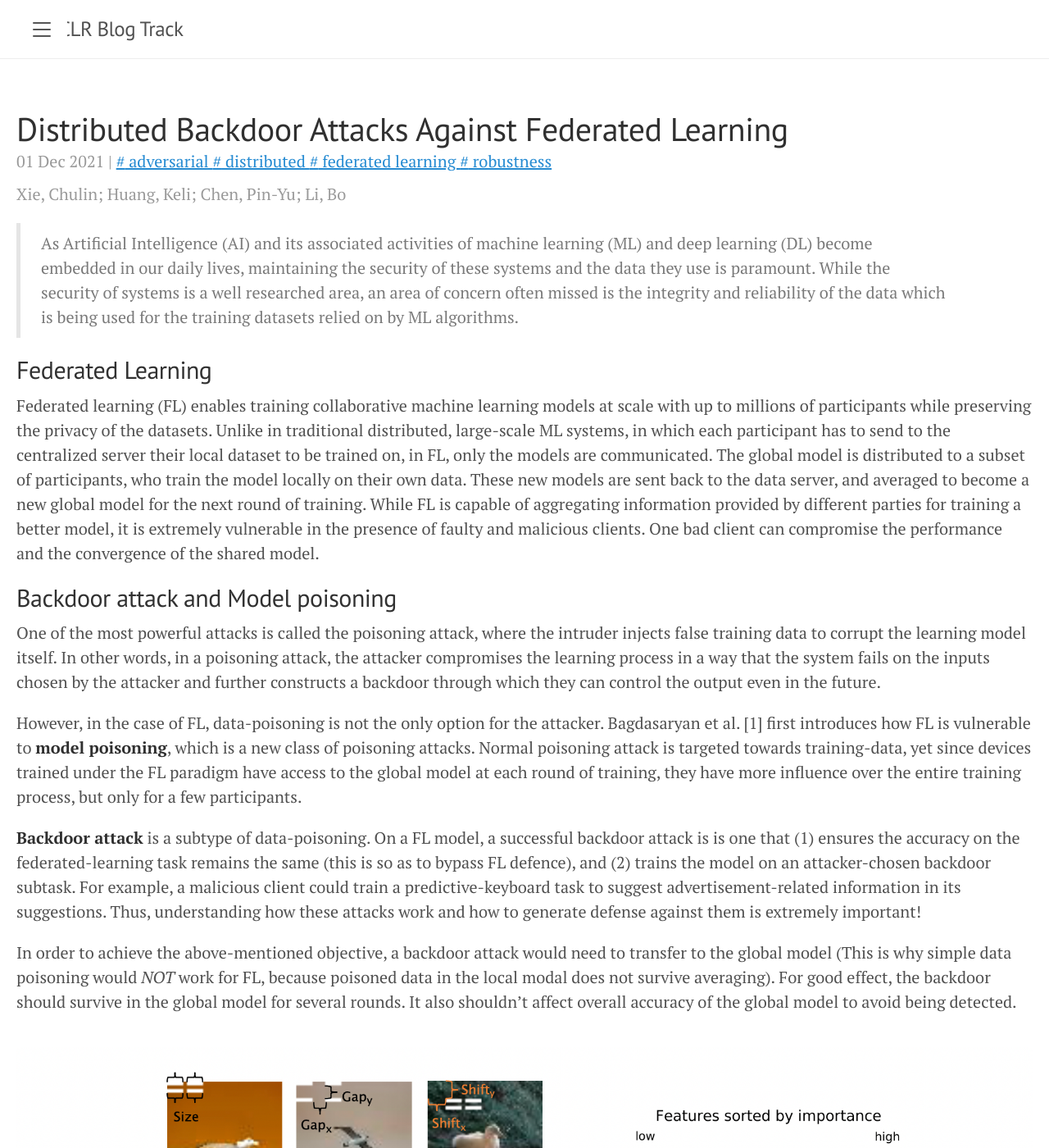
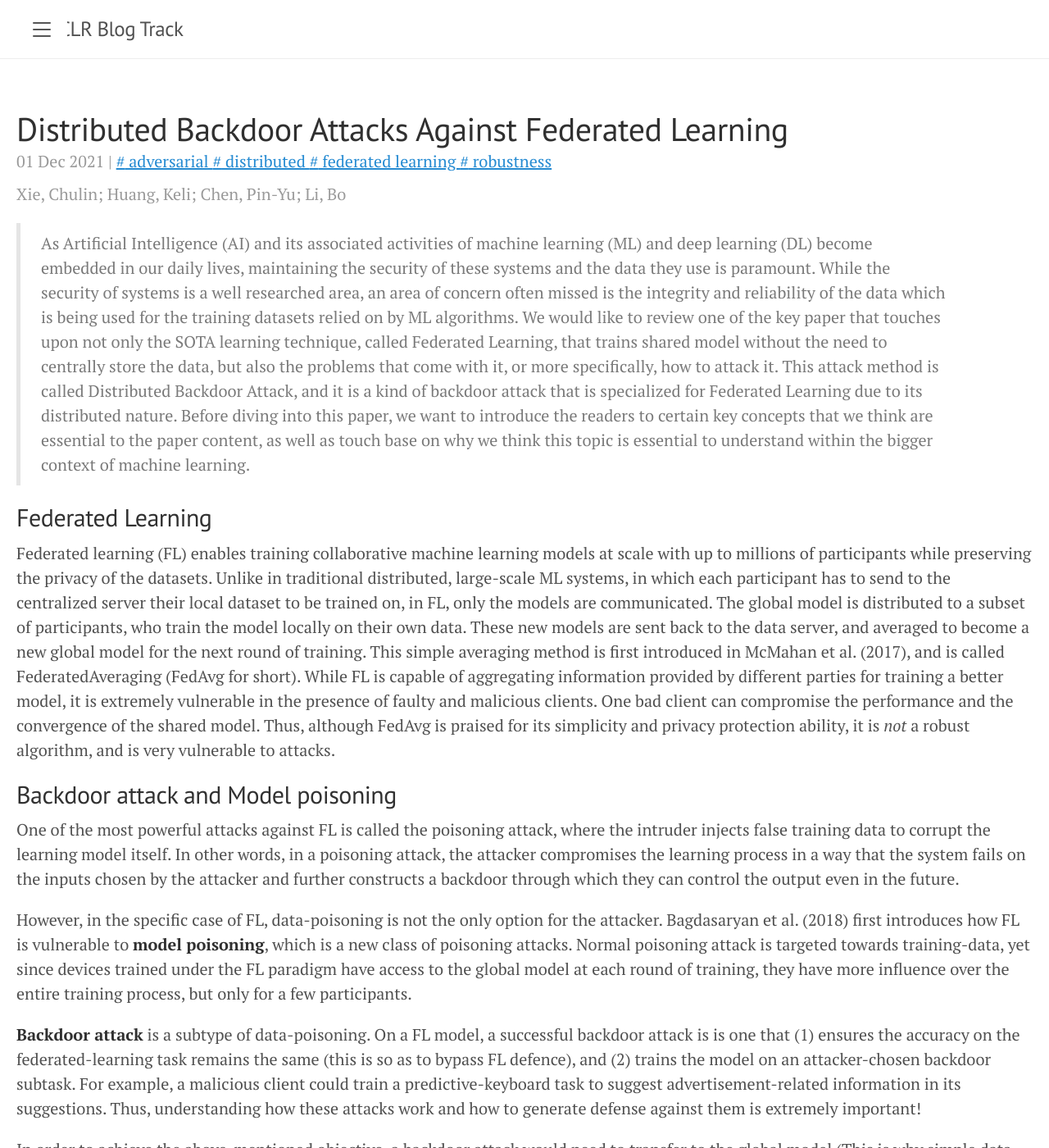
Before and after one commit to mataach/dba_blogpost, a Jekyll site: the page built from _posts/2021-12-01-DBA.md, in a window 1280 px wide and 1400 px high. Shown: the whole window at 82% size. Built offline with Jekyll 4.4.1, drawn with Linux system fonts in a browser that asks for light colours; formulas are drawn with MathJax 3; comment, search, counter and statistics services are not loaded.

Commit message:
Update 2021-12-01-DBA.md

```diff
--- a/_posts/2021-12-01-DBA.md
+++ b/_posts/2021-12-01-DBA.md
@@ -6,17 +6,17 @@ authors: Xie, Chulin; Huang, Keli; Chen, Pin-Yu; Li, Bo
 ---
 
 <!-- abstract -->
-> As Artificial Intelligence (AI) and its associated activities of machine learning (ML) and deep learning (DL) become embedded in our daily lives, maintaining the security of these systems and the data they use is paramount. While the security of systems is a well researched area, an area of concern often missed is the integrity and reliability of the data which is being used for the training datasets relied on by ML algorithms.
+> As Artificial Intelligence (AI) and its associated activities of machine learning (ML) and deep learning (DL) become embedded in our daily lives, maintaining the security of these systems and the data they use is paramount. While the security of systems is a well researched area, an area of concern often missed is the integrity and reliability of the data which is being used for the training datasets relied on by ML algorithms. We would like to review one of the key paper that touches upon not only the SOTA learning technique, called Federated Learning, that trains shared model without the need to centrally store the data, but also the problems that come with it, or more specifically, how to attack it. This attack method is called Distributed Backdoor Attack, and it is a kind of backdoor attack that is specialized for Federated Learning due to its distributed nature. Before diving into this paper, we want to introduce the readers to certain key concepts that we think are essential to the paper content, as well as touch base on why we think this topic is essential to understand within the bigger context of machine learning.
 
 ## Federated Learning
 
-Federated learning (FL) enables training collaborative machine learning models at scale with up to millions of participants while preserving the privacy of the datasets. Unlike in traditional distributed, large-scale ML systems, in which each participant has to send to the centralized server their local dataset to be trained on, in FL, only the models are communicated. The global model is distributed to a subset of participants, who train the model locally on their own data. These new models are sent back to the data server, and averaged to become a new global model for the next round of training. While FL is capable of aggregating information provided by different parties for training a better model, it is extremely vulnerable in the presence of faulty and malicious clients. One bad client can compromise the performance and the convergence of the shared model.
+Federated learning (FL) enables training collaborative machine learning models at scale with up to millions of participants while preserving the privacy of the datasets. Unlike in traditional distributed, large-scale ML systems, in which each participant has to send to the centralized server their local dataset to be trained on, in FL, only the models are communicated. The global model is distributed to a subset of participants, who train the model locally on their own data. These new models are sent back to the data server, and averaged to become a new global model for the next round of training. This simple averaging method is first introduced in McMahan et al. (2017), and is called FederatedAveraging (FedAvg for short). While FL is capable of aggregating information provided by different parties for training a better model, it is extremely vulnerable in the presence of faulty and malicious clients. One bad client can compromise the performance and the convergence of the shared model. Thus, although FedAvg is praised for its simplicity and privacy protection ability, it is *not* a robust algorithm, and is very vulnerable to attacks.
 
 ## Backdoor attack and Model poisoning
 
-One of the most powerful attacks is called the poisoning attack, where the intruder injects false training data to corrupt the learning model itself. In other words, in a poisoning attack, the attacker compromises the learning process in a way that the system fails on the inputs chosen by the attacker and further constructs a backdoor through which they can control the output even in the future.
+One of the most powerful attacks against FL is called the poisoning attack, where the intruder injects false training data to corrupt the learning model itself. In other words, in a poisoning attack, the attacker compromises the learning process in a way that the system fails on the inputs chosen by the attacker and further constructs a backdoor through which they can control the output even in the future.
 
-However, in the case of FL, data-poisoning is not the only option for the attacker. Bagdasaryan et al. [1] first introduces how FL is vulnerable to **model poisoning**, which is a new class of poisoning attacks. Normal poisoning attack is targeted towards training-data, yet since devices trained under the FL paradigm have access to the global model at each round of training, they have more influence over the entire training process, but only for a few participants.
+However, in the specific case of FL, data-poisoning is not the only option for the attacker. Bagdasaryan et al. (2018) first introduces how FL is vulnerable to **model poisoning**, which is a new class of poisoning attacks. Normal poisoning attack is targeted towards training-data, yet since devices trained under the FL paradigm have access to the global model at each round of training, they have more influence over the entire training process, but only for a few participants.
 
 **Backdoor attack** is a subtype of data-poisoning. On a FL model, a successful backdoor attack is is one that (1) ensures the accuracy on the federated-learning task remains the same (this is so as to bypass FL defence), and (2) trains the model on an attacker-chosen backdoor subtask. For example, a malicious client could train a predictive-keyboard task to suggest advertisement-related information in its suggestions. Thus, understanding how these attacks work and how to generate defense against them is extremely important!
 <!-- insert image depicting normal learning vs poisoning attack -->
```
